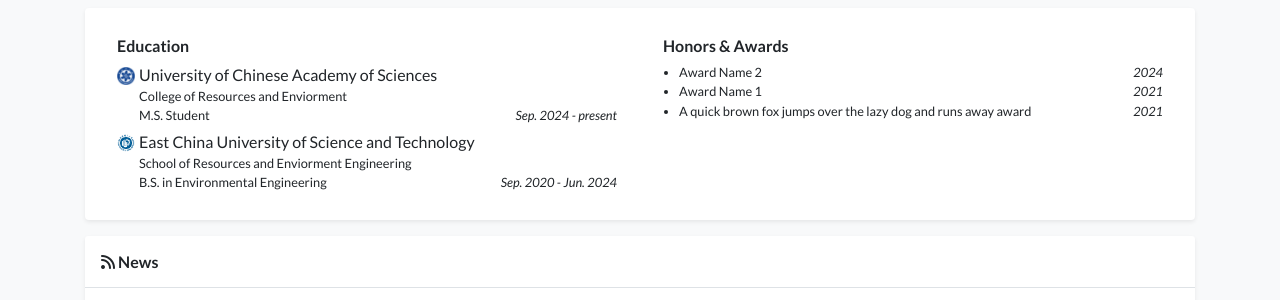
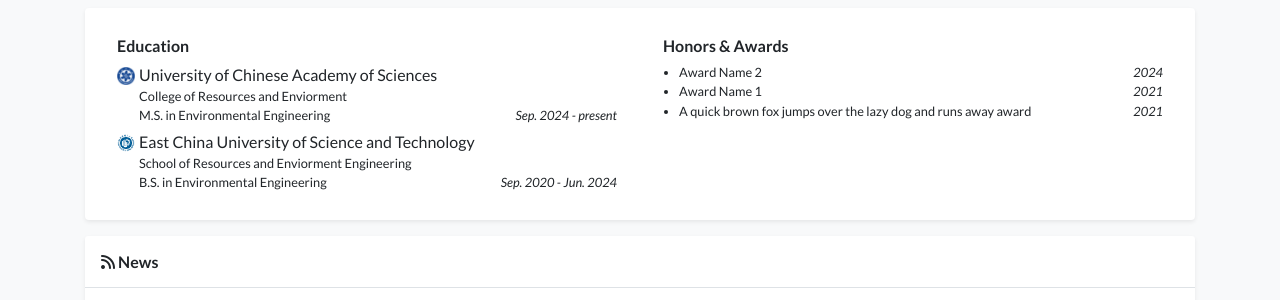
Before and after one commit to lukeecust/lukeecust.github.io, a Jekyll site: the page built from index.html, in a window 1280 px wide and 900 px high, scrolled down 484 px. Shown: the part 153-453 px from the top of the window. Built offline with Jekyll 4.4.1, drawn with Linux system fonts in a browser that asks for light colours; nearby versions of some CDN libraries; a style sheet for code colours, icons or effects is not loaded.

Commit message:
Update profile.yml

```diff
--- a/_data/profile.yml
+++ b/_data/profile.yml
@@ -39,7 +39,7 @@ education:
   logo: /assets/images/badges/ucas.png
   position: >-
     College of Resources and Enviorment <br/>
-    M.S. Student
+    M.S. in Environmental Engineering
   date: Sep. 2024 - present
 - name: East China University of Science and Technology
   logo: /assets/images/badges/ecust.png
```
